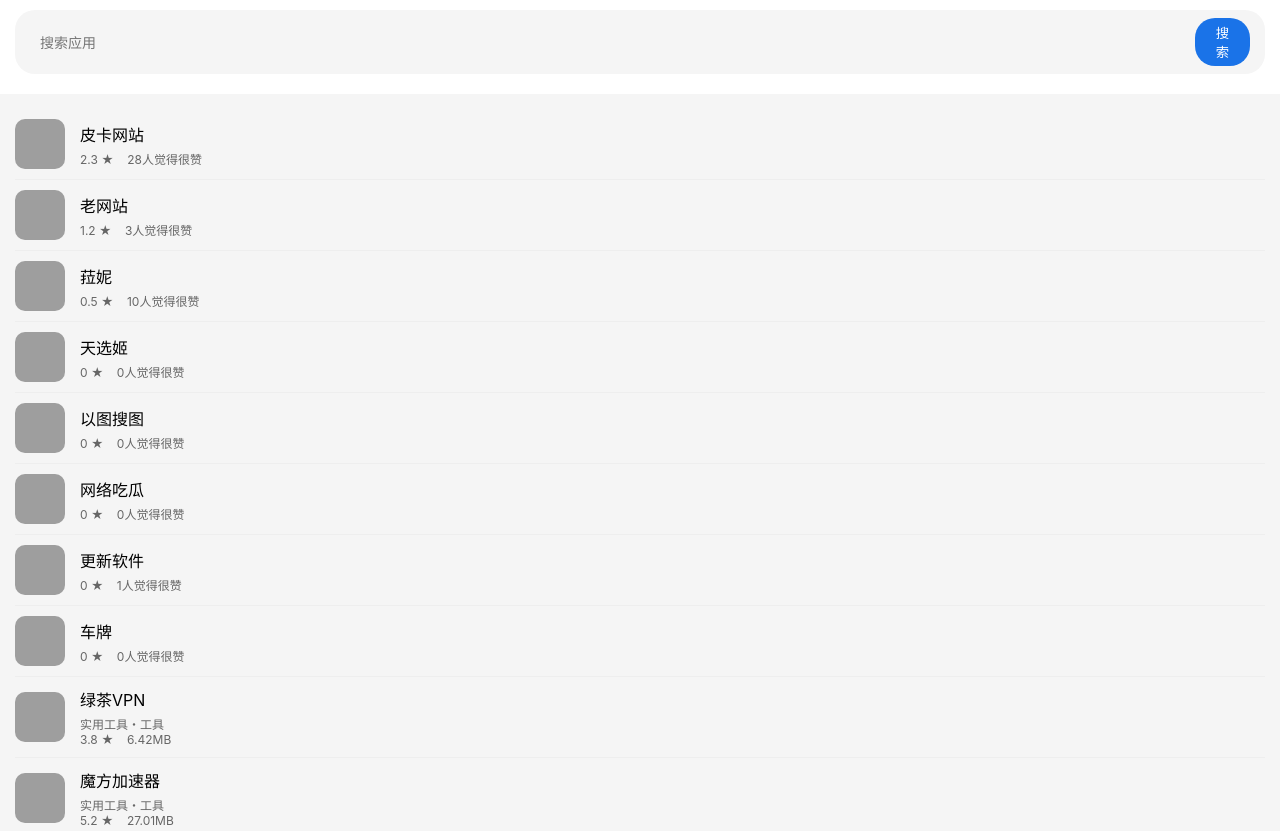
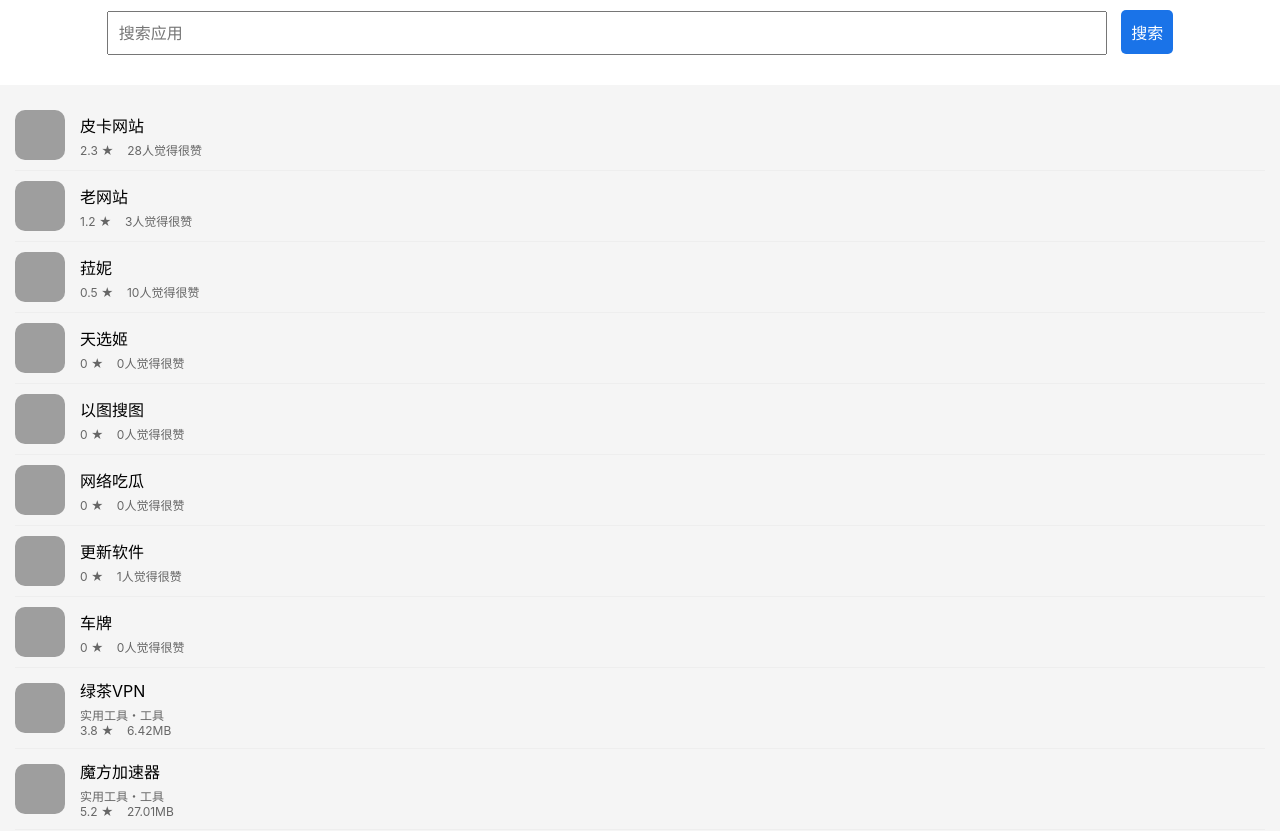
Before and after one commit to Abcd136/AZX, a plain HTML site: page index.html in a window 1280 px wide. Shown: the top 831 px of the page. Drawn offline with Linux system fonts and the light colour scheme; grey boxes are pictures that could not be loaded.

Commit message:
Update index.html

```diff
--- a/index.html
+++ b/index.html
@@ -25,29 +25,24 @@
         }
 
         .search-bar {
-            display: flex;
-            align-items: center;
-            background: #f5f5f5;
-            padding: 8px 15px;
-            border-radius: 20px;
-            margin-bottom: 10px;
+            margin-bottom: 20px;
+            text-align: center;
         }
 
         .search-bar input {
-            border: none;
-            background: transparent;
-            width: 100%;
-            padding: 0 10px;
-            font-size: 14px;
+            padding: 10px;
+            font-size: 16px;
+            width: 80%;
         }
 
         .search-bar button {
-            background: #1a73e8;
-            color: #fff;
+            padding: 10px;
+            font-size: 16px;
+            cursor: pointer;
+            background-color: #1a73e8;
+            color: white;
             border: none;
-            padding: 5px 15px;
-            border-radius: 20px;
-            cursor: pointer;
+            border-radius: 5px;
             margin-left: 10px;
         }
 
```
